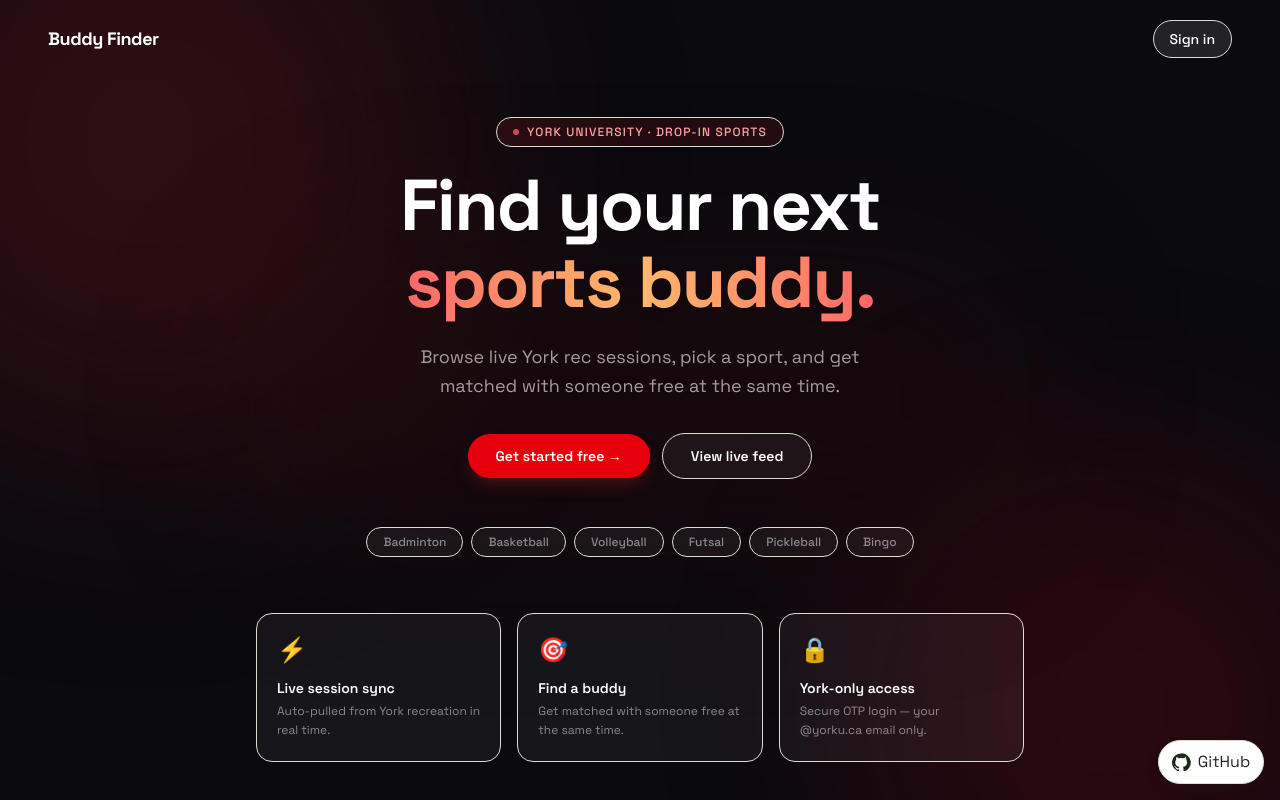
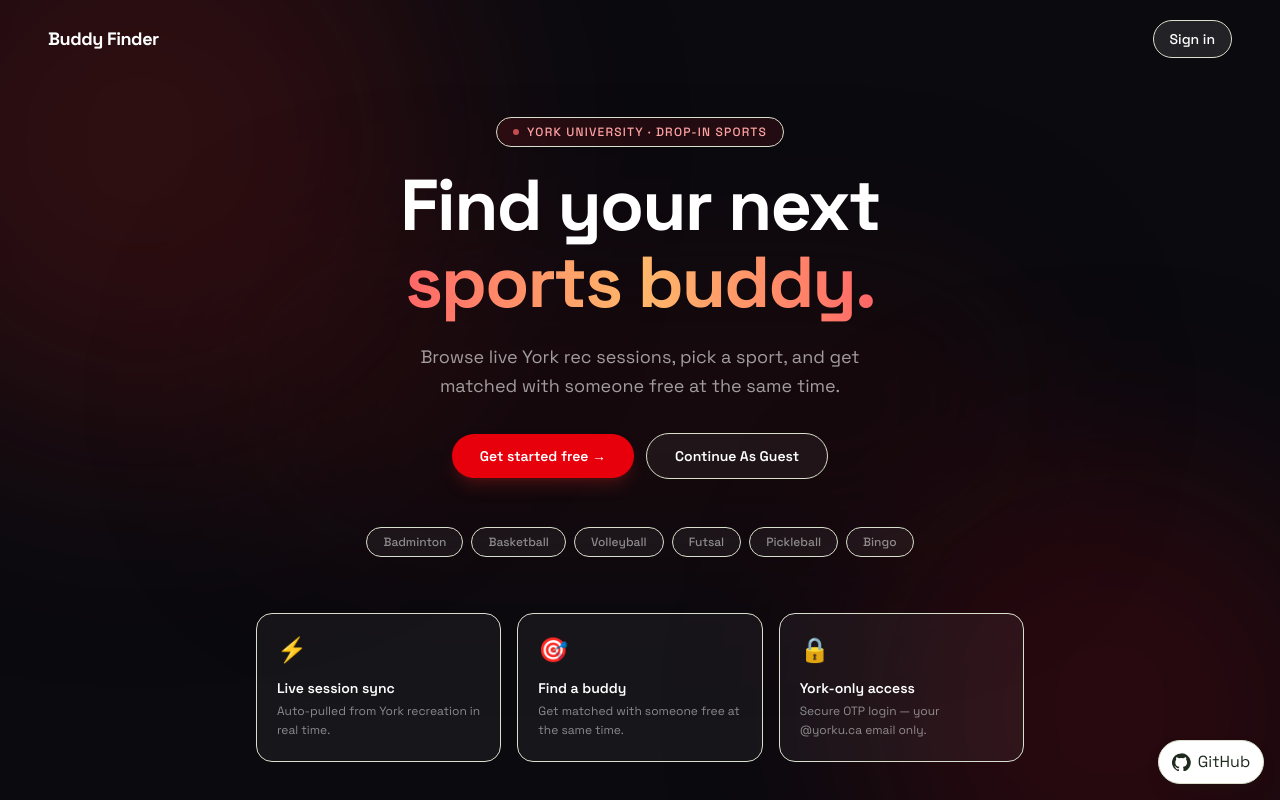
Before and after one commit to shivanikadirgamarajah/gym-connect, a Next.js app: page / in a window 1280 px wide. Built offline with nearby package versions, Linux system fonts and the light colour scheme.

Commit message:
Improve guest browsing CTA wording

```diff
--- a/app/page.tsx
+++ b/app/page.tsx
@@ -71,7 +71,7 @@ export default function Home() {
               href="/public-feed"
               className="btn-press rounded-full border border-white/20 bg-white/5 px-7 py-3 text-sm font-semibold text-white/80 backdrop-blur transition hover:bg-white/10 hover:-translate-y-0.5"
             >
-              View live feed
+              Continue As Guest
             </Link>
           </div>
 
```
